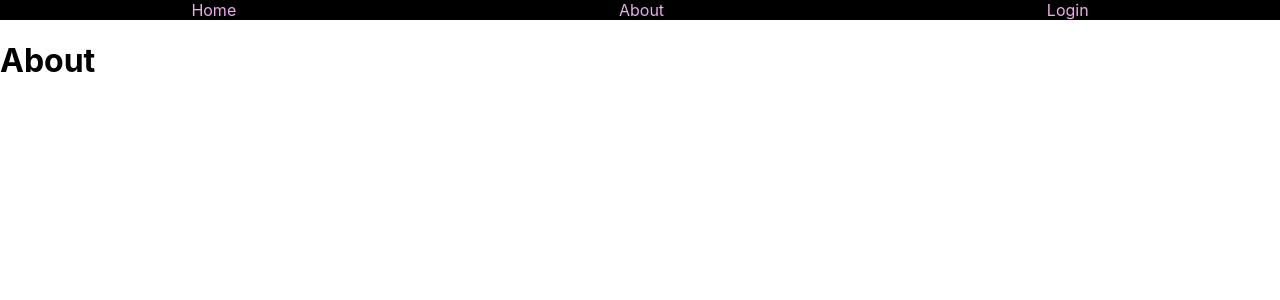
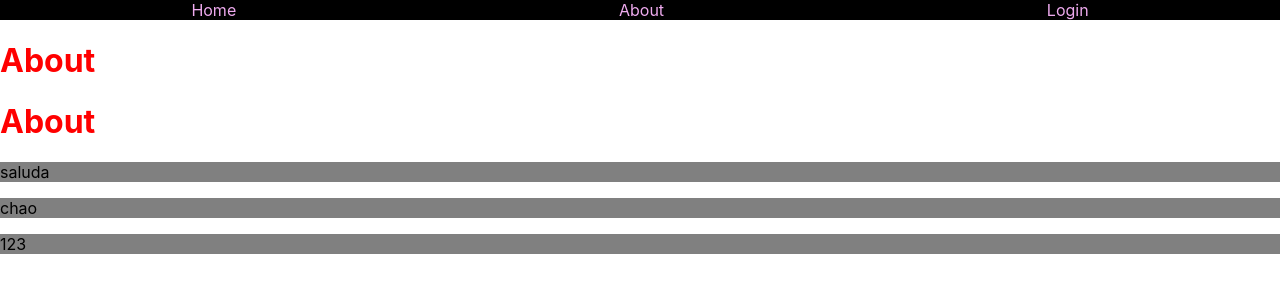
Before and after one commit to ralexrdz/react-simple-router, a React (Create React App) app: page /about in a window 1280 px wide. Shown: the top 300 px of the page. Built offline with nearby package versions, Linux system fonts and the light colour scheme.

Commit message:
css y this.props.children

```diff
--- a/src/App.js
+++ b/src/App.js
@@ -22,6 +22,9 @@ class App extends Component {
           <Route exact path="/login" component={Login}/>
           <Route exact path="/about" component={AboutContainer}/>
         </Switch>
+        <AboutContainer hola="saluda" adios="chao" asd="123">
+          <div>Childreeen</div>
+        </AboutContainer>
       </div>
     );
   }
--- /dev/null
+++ b/src/components/About/About.css
@@ -0,0 +1,7 @@
+.About h1 {
+  color: red;
+}
+
+.About p {
+  background-color: grey;
+}
--- a/src/components/About/About.jsx
+++ b/src/components/About/About.jsx
@@ -1,8 +1,16 @@
 import React from 'react';
 
+import './About.css'
+
 const About = (props) => {
+    console.log(props)
     return (
-      <h1>About</h1>
+      <div className="About">
+        <h1>About</h1>
+        <p>{props.hola}</p>
+        <p>{props.adios}</p>
+        <p>{props.asd}</p>
+      </div>
     );
 }
 
--- a/src/components/About/AboutContainer.js
+++ b/src/components/About/AboutContainer.js
@@ -4,6 +4,8 @@ import About from './About'
 
 class AboutContainer extends Component {
   render() {
+    console.log(this.props)
+    // return <About hola={this.props.hola} adios={this.props.adios}/>
     return <About {...this.props}/>
   }
 }
--- a/src/components/Toggle/Toggle.jsx
+++ b/src/components/Toggle/Toggle.jsx
@@ -9,10 +9,11 @@ class Toggle extends React.Component {
     // this.handleClick = this.handleClick.bind(this);
   }
 
-  handleClick(e, num) {
-    console.log(this)
-    console.log(e.target)
-    console.log(num)
+  handleClick (e, num, asd) {
+    console.log('this', this)
+    console.log('e.target', e.target)
+    console.log('num', num)
+    console.log('asd', asd)
     let colorArr = ['blue', 'green', 'yellow', 'pink', 'orange', 'purple']
     e.target.style['background-color'] = colorArr[Math.floor(Math.random() * colorArr.length)]
     this.setState(state => ({
@@ -23,7 +24,7 @@ class Toggle extends React.Component {
   render() {
     return (
       // <button onClick={this.handleClick.bind(this)}>
-      <button onClick={(e) => this.handleClick(e, 15)}>
+      <button onClick={(e) => this.handleClick(e, 11, 'qwe')}>
         {this.state.isToggleOn ? 'ON' : 'OFF'}
       </button>
     );
```
